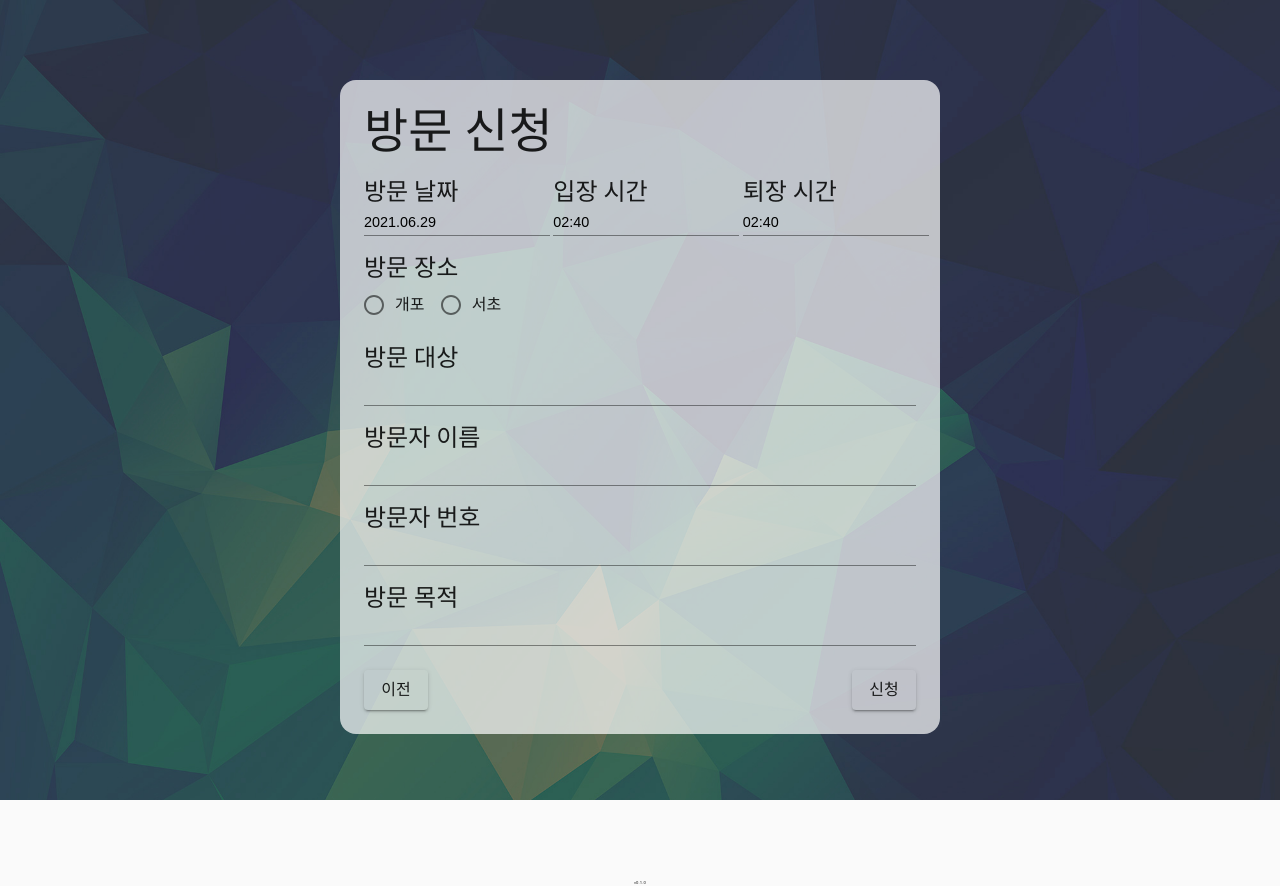
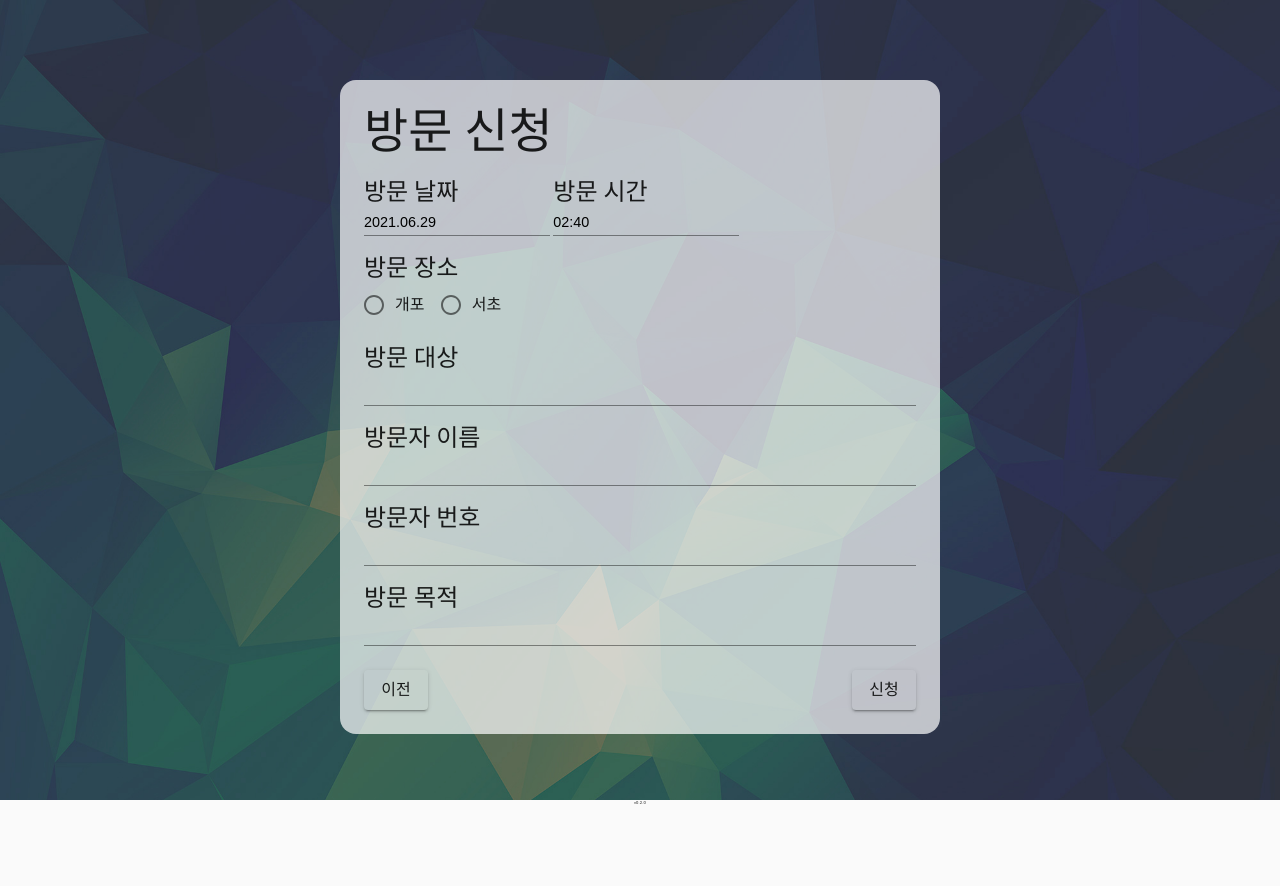
Before and after one commit to 42Sunny/visitor_front, a React (Create React App) app: page /application in a window 1280 px wide. After the commit the page ends 814 px from the top, so only its background shows below. Built offline with nearby package versions, Linux system fonts and the light colour scheme.

Commit message:
VSTR-27 방문자 예약 신청 시, 퇴장 시간 항목 삭제

```diff
--- a/package.json
+++ b/package.json
@@ -1,6 +1,6 @@
 {
   "name": "42visitor",
-  "version": "0.1.0",
+  "version": "0.2.0",
   "private": true,
   "dependencies": {
     "@material-ui/core": "^4.11.4",
--- a/src/components/App.js
+++ b/src/components/App.js
@@ -7,7 +7,6 @@ import Version from "./Version";
 
 const useStyles = makeStyles({
   appContainer: {
-    width: "100vw",
     height: "100vh",
   }
 })
@@ -21,7 +20,9 @@ const App = () => {
         <AppRouter />
       </Box>
       <Background />
-      <Version />
+      <footer>
+        <Version />
+      </footer>
     </>
   )
 };
--- a/src/components/Version.js
+++ b/src/components/Version.js
@@ -5,7 +5,7 @@ const useStyles = makeStyles({
 	version: {
 		bottom: "0px",
 		display: "flex",
-		width: "100vw",
+		width: "100%",
 		alignItems: "center",
 		justifyContent: "center",
 		fontSize: "0.3em",
--- a/src/routes/Admin.js
+++ b/src/routes/Admin.js
@@ -1,5 +1,5 @@
 import React, { useEffect, useState } from "react";
-import { Container, Box, Typography, Button, Avatar } from "@material-ui/core";
+import { Container, Box, Typography, Button } from "@material-ui/core";
 import styles from "styles/Admin.module.css";
 import { decrypt } from "tools/dataHandler";
 import { Link } from "react-router-dom";
--- a/src/routes/Application.js
+++ b/src/routes/Application.js
@@ -27,9 +27,11 @@ import { encrypt } from "tools/dataHandler";
 registerLocale("ko", ko);
 
 const useStyles = makeStyles({
+  applicationContainer: {
+    paddingTop: "10vh",
+    paddingBottom: "10vh"
+  },
   appContainer: {
-    marginTop: "10vh",
-    marginBottom: "10vh",
     backgroundColor: "rgba( 255, 255, 255, 0.7 )",
     borderRadius: "2vh",
     padding: "3vh",
@@ -129,7 +131,7 @@ const Application = ({ history }) => {
     return prevData.length;
   };
   return (
-    <>
+    <Box className={classes.applicationContainer}>
       <Container maxWidth="sm" className={classes.appContainer}>
         <Grid container spacing={2}>
           <Grid item xs={12}>
@@ -146,22 +148,10 @@ const Application = ({ history }) => {
             />
           </Grid>
           <Grid item xs={4}>
-            <Typography variant="h5">입장 시간</Typography>
+            <Typography variant="h5">방문 시간</Typography>
             <DatePicker
               selected={enterTime}
               onChange={handleEnterTime}
-              showTimeSelect
-              showTimeSelectOnly
-              dateFormat="p"
-              locale="ko"
-              className={styles.dateInput}
-            />
-          </Grid>
-          <Grid item xs={4}>
-            <Typography variant="h5">퇴장 시간</Typography>
-            <DatePicker
-              selected={exitTime}
-              onChange={handleExitTime}
               showTimeSelect
               showTimeSelectOnly
               dateFormat="p"
@@ -239,11 +229,10 @@ const Application = ({ history }) => {
 
       <Dialog open={resultOpen} onClose={handleResultClose}>
         <DialogContent>
-            {/* <ApplicationResult idx={resultIdx} onClose={handleResultClose} /> */}
             <QR code={data} />
         </DialogContent>
       </Dialog>
-    </>
+    </Box>
   );
 };
 
--- a/src/routes/Staff.js
+++ b/src/routes/Staff.js
@@ -91,20 +91,18 @@ const Staff = ({ location }) => {
             <>
               <Box className={classes.checkListComment}>상태를 클릭하여 상세 페이지로 이동할 수 있습니다.</Box>
               <Grid container spacing={1}>
-                <Grid item xs={2} className={classes.checkListTitle}><Typography variant="h5">방문 날짜</Typography></Grid>
-                <Grid item xs={3} className={classes.checkListTitle}><Typography variant="h5">입장 시간</Typography></Grid>
-                <Grid item xs={3} className={classes.checkListTitle}><Typography variant="h5">퇴장 시간</Typography></Grid>
-                <Grid item xs={2} className={classes.checkListTitle}><Typography variant="h5">방문 장소</Typography></Grid>
-                <Grid item xs={2} className={classes.checkListTitle}><Typography variant="h5">상태</Typography></Grid>
+                <Grid item xs={3} className={classes.checkListTitle}><Typography variant="h5">방문 날짜</Typography></Grid>
+                <Grid item xs={3} className={classes.checkListTitle}><Typography variant="h5">방문 시간</Typography></Grid>
+                <Grid item xs={3} className={classes.checkListTitle}><Typography variant="h5">방문 장소</Typography></Grid>
+                <Grid item xs={3} className={classes.checkListTitle}><Typography variant="h5">상태</Typography></Grid>
               </Grid>
 
               {data.map((elem) => (
                 <Grid container spacing={1} key={elem.id}>
-                  <Grid item xs={2} className={classes.checkElem}><Typography variant="h6">{elem.enterDate}</Typography></Grid>
+                  <Grid item xs={3} className={classes.checkElem}><Typography variant="h6">{elem.enterDate}</Typography></Grid>
                   <Grid item xs={3} className={classes.checkElem}><Typography variant="h6">{elem.enterTime}</Typography></Grid>
-                  <Grid item xs={3} className={classes.checkElem}><Typography variant="h6">{elem.exitTime}</Typography></Grid>
-                  <Grid item xs={2} className={classes.checkElem}><Typography variant="h6">{elem.loc.label}</Typography></Grid>
-                  <Grid item xs={2} className={classes.checkElem}>{getStateAvatar(elem.state)}</Grid>
+                  <Grid item xs={3} className={classes.checkElem}><Typography variant="h6">{elem.loc.label}</Typography></Grid>
+                  <Grid item xs={3} className={classes.checkElem}>{getStateAvatar(elem.state)}</Grid>
                 </Grid>
               ))}
             </>
--- a/src/styles/Global.css
+++ b/src/styles/Global.css
@@ -3,3 +3,12 @@
   font-style: normal;
   text-decoration-line: none;
 }
+
+img {
+  -ms-overflow-style: none; /* IE and Edge */
+  scrollbar-width: none; /* Firefox */
+}
+
+img::-webkit-scrollbar {
+  display: none; /* Chrome, Safari, Opera*/
+}
--- a/src/styles/Index.module.css
+++ b/src/styles/Index.module.css
@@ -1,6 +1,6 @@
 .mainContainer {
-  margin-top: 30vh;
-  margin-bottom: 30vh;
+  padding-top: 30vh;
+  padding-bottom: 30vh;
   display: flex;
   align-items: center;
   flex-direction: column;
```
